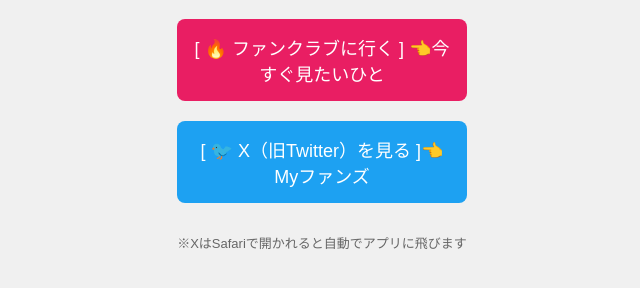
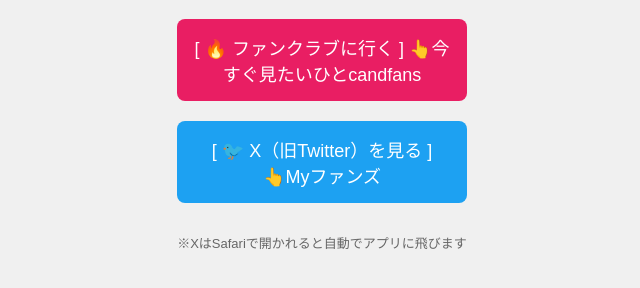
Before and after one commit to Noahwam/redirect-page, a plain HTML site: page index.html in a window 1280 px wide. Shown: the part 178-466 px from the top of the page, without its empty margins (318-958 px from the left). Drawn offline with Linux system fonts and the light colour scheme.

Commit message:
Update index.html

```diff
--- a/index.html
+++ b/index.html
@@ -23,10 +23,10 @@
   <h1>どちらに進みますか？</h1>
 
   <!-- ✅ ファンクラブリンク（直接） -->
-  <a href="https://candfans.com/noah_wam4" class="button fanclub">[ 🔥 ファンクラブに行く ] 👈今すぐ見たいひと</a>
+  <a href="https://candfans.com/noah_wam4" class="button fanclub">[ 🔥 ファンクラブに行く ]  👆今すぐ見たいひとcandfans</a>
 
   <!-- ✅ X用リダイレクトページへ -->
-  <a href="https://noahwam.github.io/redirect-page/x.html" class="button twitter">[ 🐦 X（旧Twitter）を見る ]👈Myファンズ</a>
+  <a href="https://noahwam.github.io/redirect-page/x.html" class="button twitter">[ 🐦 X（旧Twitter）を見る ]　👆Myファンズ</a>
 
   <p style="margin-top:30px; font-size:13px; color:#666;">※XはSafariで開かれると自動でアプリに飛びます</p>
 </body>
```
